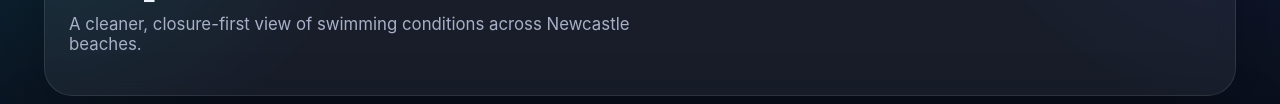
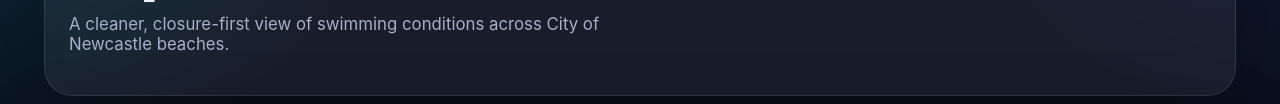
Before and after one commit to wadenick/Newcastle-Beach-Report, a website: page site/index.html in a window 1280 px wide. Shown: the part 223-327 px from the top of the page. Drawn offline with Linux system fonts and the light colour scheme; no server answers.

Commit message:
tweak explainer

```diff
--- a/site/index.html
+++ b/site/index.html
@@ -14,7 +14,7 @@
           <p class="eyebrow">Live beach conditions</p>
           <h1>Newcastle beach report</h1>
           <p class="lede">
-            A cleaner, closure-first view of swimming conditions across Newcastle beaches.
+            A cleaner, closure-first view of swimming conditions across City of Newcastle beaches.
           </p>
         </div>
         <div class="hero-right">
```
